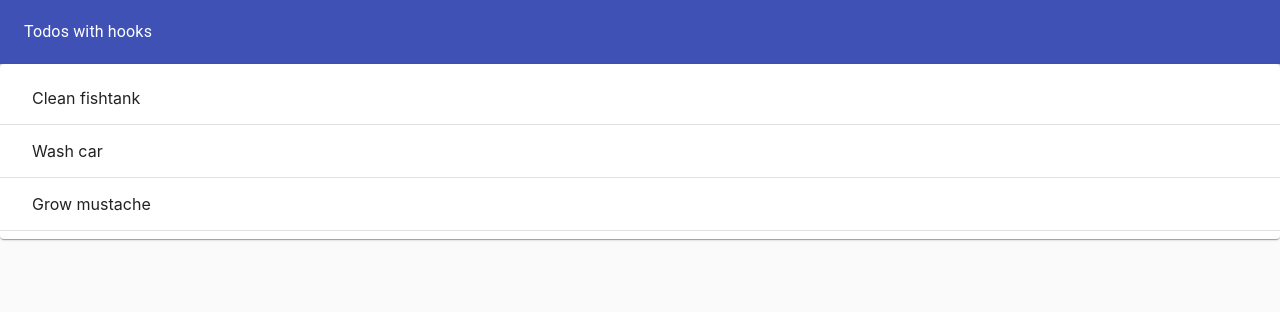
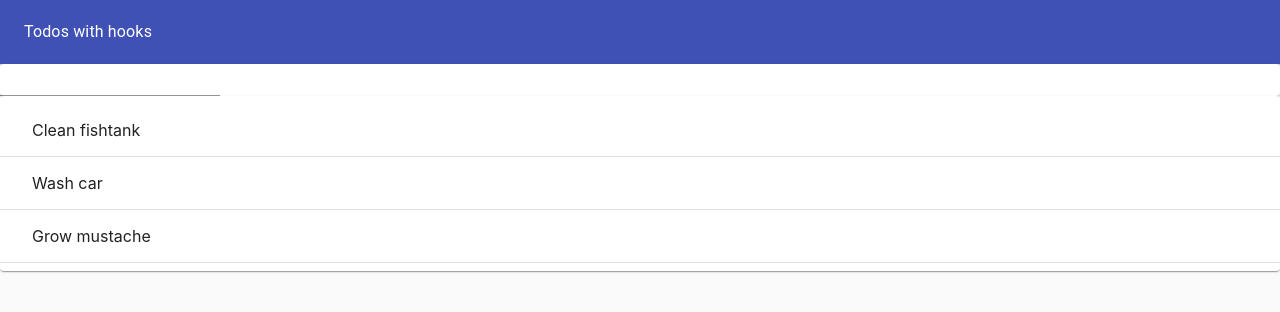
Before and after one commit to GKonar/Todo_hooks, a React (Create React App) app: page / in a window 1280 px wide. Shown: the top 312 px of the page. Built offline with nearby package versions, Linux system fonts and the light colour scheme.

Commit message:
Create TodoForm, Add adding todo functionality

```diff
--- a/src/TodoApp.js
+++ b/src/TodoApp.js
@@ -6,6 +6,7 @@
 import Grid from "@material-ui/core/Grid";
 
 import TodoList from './TodoList';
+import TodoForm from './TodoForm';
 
 function TodoApp() {
   const initialTodos = [
@@ -14,6 +15,9 @@
     { id: 3, task: "Grow mustache", coompleted: false },
   ];
   const [ todos, setTodos ] = useState(initialTodos)
+  const addTodo = newTodoText => {
+    setTodos([...todos, {id: 4, task: newTodoText, completed: false}]);
+  }
   return (
     <Paper
       style={{
@@ -29,6 +33,7 @@
           <Typography color="inherit">Todos with hooks</Typography>
         </Toolbar>
       </AppBar>
+      <TodoForm addTodo={addTodo}/>
       <TodoList todos={todos} />
     </Paper>
   );
--- /dev/null
+++ b/src/TodoForm.js
@@ -0,0 +1,24 @@
+import React from 'react';
+import Paper from '@material-ui/core/Paper';
+import TextField from '@material-ui/core/TextField';
+import useInputState from './hooks/useInputState';
+
+function TodoForm({ addTodo }) {
+  const [ value, handleChange, reset ] = useInputState("");
+
+  return (
+    <Paper>
+      <form
+        onSubmit={e => {
+          e.preventDefault();
+          addTodo(value);
+          reset();
+        }}
+      >
+        <TextField value={ value } onChange={ handleChange }/>
+      </form>
+    </Paper>
+  );
+};
+
+export default TodoForm;
```
